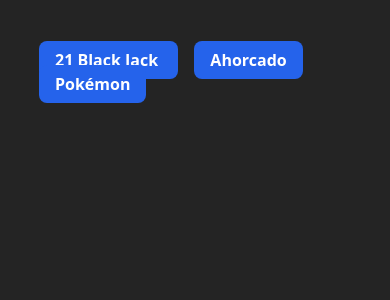
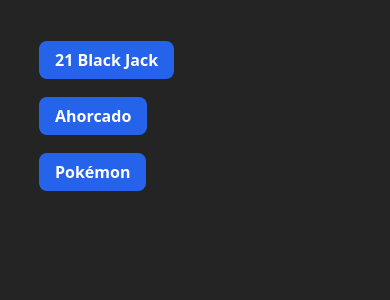
Before and after one commit to EduardoConX/JuegosConX, a Vue app: page / in a window 390 px wide. Shown: the top 300 px of the page. Built offline with nearby package versions, Linux system fonts and the light colour scheme.

Commit message:
Home in column in mobile devices

```diff
--- a/src/home/pages/HomePage.vue
+++ b/src/home/pages/HomePage.vue
@@ -2,18 +2,22 @@
 
 <template>
   <div>
-    <ul class="flex flex-row">
-      <li>
+    <ul class="flex flex-col md:flex-row">
+      <li class="mb-8 md:mr-4">
         <span
-          class="py-2 px-4 rounded-lg bg-blue-600 text-white font-bold mr-4 hover:bg-blue-700"
+          class="py-2 px-4 rounded-lg bg-blue-600 text-white font-bold hover:bg-blue-700"
         >
           <RouterLink to="/blackjack"> 21 Black Jack </RouterLink>
         </span>
+      </li>
+      <li class="mb-8 md:mr-4">
         <span
-          class="py-2 px-4 rounded-lg bg-blue-600 text-white font-bold mr-4 hover:bg-blue-700"
+          class="py-2 px-4 rounded-lg bg-blue-600 text-white font-bold hover:bg-blue-700"
         >
           <RouterLink to="/hangman"> Ahorcado </RouterLink>
         </span>
+      </li>
+      <li>
         <span
           class="py-2 px-4 rounded-lg bg-blue-600 text-white font-bold hover:bg-blue-700"
         >
```
